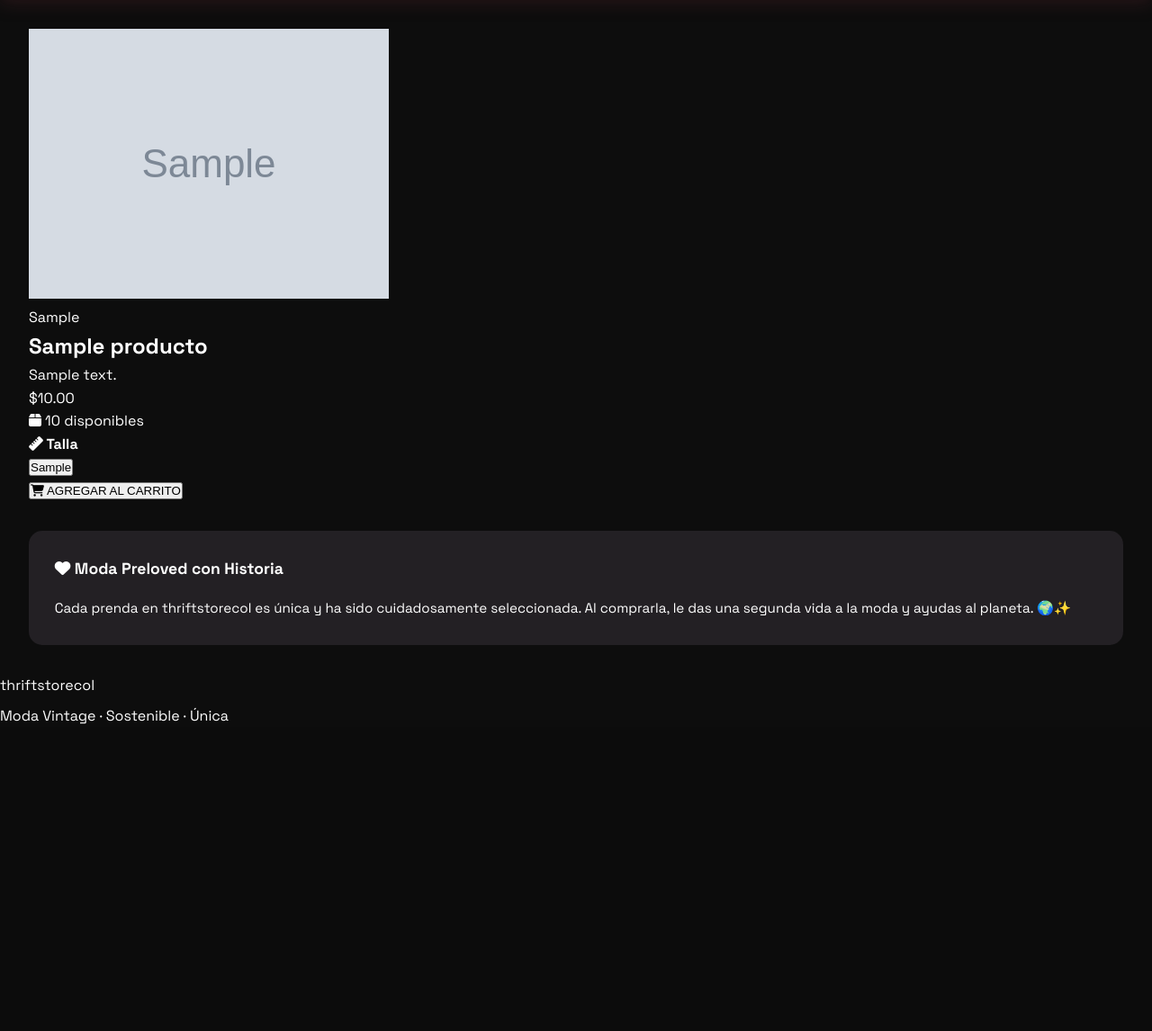
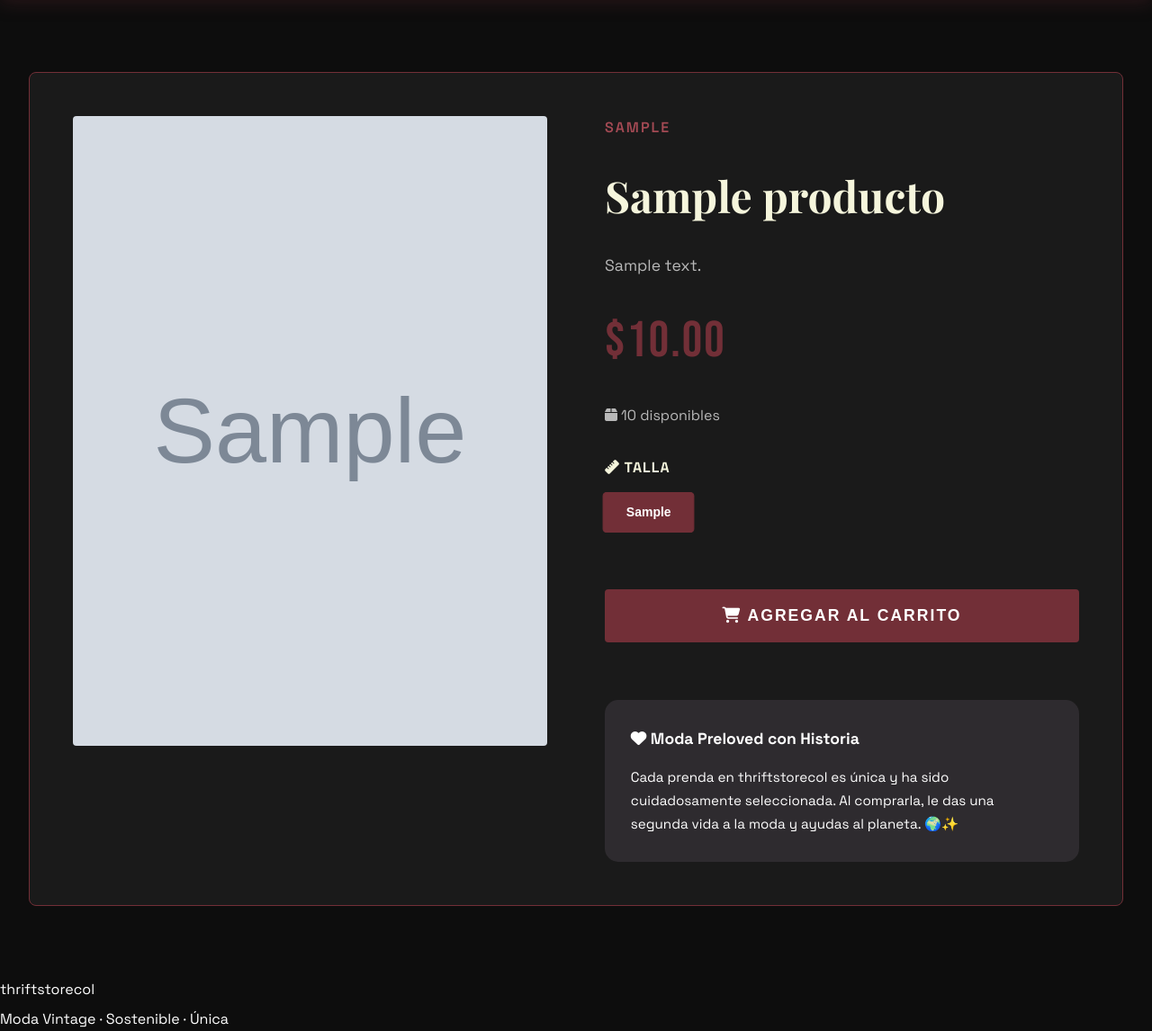
Before and after one commit to raesttleten/tienda-ropa-upcycling, a FastAPI app: page /producto/1 in a window 1280 px wide. Shown: the part 85-1231 px from the top of the page at 90% size. Before the commit the page ends 890 px from the top, so only its background shows below. Run offline with FastAPI, Linux system fonts and the light colour scheme; tables that the repository leaves empty hold one stand-in row (values such as "Sample post"); grey boxes marked "Sample" are stand-in pictures.

Commit message:
puse los detalles especificos de los productos

```diff
--- a/static/css/style.css
+++ b/static/css/style.css
@@ -350,3 +350,120 @@ main {
     font-size: 1.1rem;
     margin-bottom: 2rem;
 }
+.detalle-container {
+    max-width: 1400px;
+    margin: 3rem auto;
+    padding: 2rem;
+}
+
+.detalle-producto {
+    display: grid;
+    grid-template-columns: 1fr 1fr;
+    gap: 4rem;
+    background: var(--dark-gray);
+    padding: 3rem;
+    border-radius: 8px;
+    border: 1px solid var(--wine);
+}
+
+.detalle-producto img {
+    width: 100%;
+    height: 700px;
+    object-fit: cover;
+    border-radius: 4px;
+}
+
+.detalle-info h2 {
+    font-family: 'Playfair Display', serif;
+    font-size: 3rem;
+    color: var(--cream);
+    margin-bottom: 1rem;
+    font-weight: 700;
+}
+
+.detalle-info .categoria {
+    color: var(--light-wine);
+    font-weight: 600;
+    text-transform: uppercase;
+    letter-spacing: 2px;
+    display: block;
+    margin-bottom: 1.5rem;
+}
+
+.detalle-info .descripcion {
+    font-size: 1.1rem;
+    color: var(--light-gray);
+    margin: 1.5rem 0;
+    line-height: 1.8;
+}
+
+.detalle-info .precio {
+    font-family: 'Bebas Neue', cursive;
+    font-size: 3.5rem;
+    color: var(--wine);
+    margin: 1.5rem 0;
+    letter-spacing: 2px;
+}
+
+.detalle-info .stock {
+    color: var(--light-gray);
+    font-size: 1rem;
+    margin-bottom: 2rem;
+}
+
+.size-selector {
+    margin: 2rem 0;
+}
+
+.size-selector h4 {
+    color: var(--cream);
+    margin-bottom: 1rem;
+    font-size: 1rem;
+    text-transform: uppercase;
+    letter-spacing: 1px;
+}
+
+.size-options {
+    display: flex;
+    gap: 1rem;
+    flex-wrap: wrap;
+}
+
+.size-option {
+    background: var(--medium-gray);
+    border: 1px solid var(--wine);
+    color: var(--white);
+    padding: 0.8rem 1.5rem;
+    border-radius: 4px;
+    cursor: pointer;
+    font-weight: 600;
+    transition: all 0.3s ease;
+}
+
+.size-option:hover,
+.size-option.active {
+    background: var(--wine);
+    transform: scale(1.05);
+}
+
+.btn-comprar {
+    background: var(--wine);
+    color: var(--white);
+    border: none;
+    padding: 1.2rem 3rem;
+    border-radius: 4px;
+    font-size: 1.1rem;
+    font-weight: 700;
+    text-transform: uppercase;
+    letter-spacing: 2px;
+    cursor: pointer;
+    width: 100%;
+    margin: 2rem 0;
+    transition: all 0.3s ease;
+}
+
+.btn-comprar:hover {
+    background: var(--dark-wine);
+    transform: translateY(-2px);
+    box-shadow: 0 8px 25px rgba(114, 47, 55, 0.4);
+}
```
